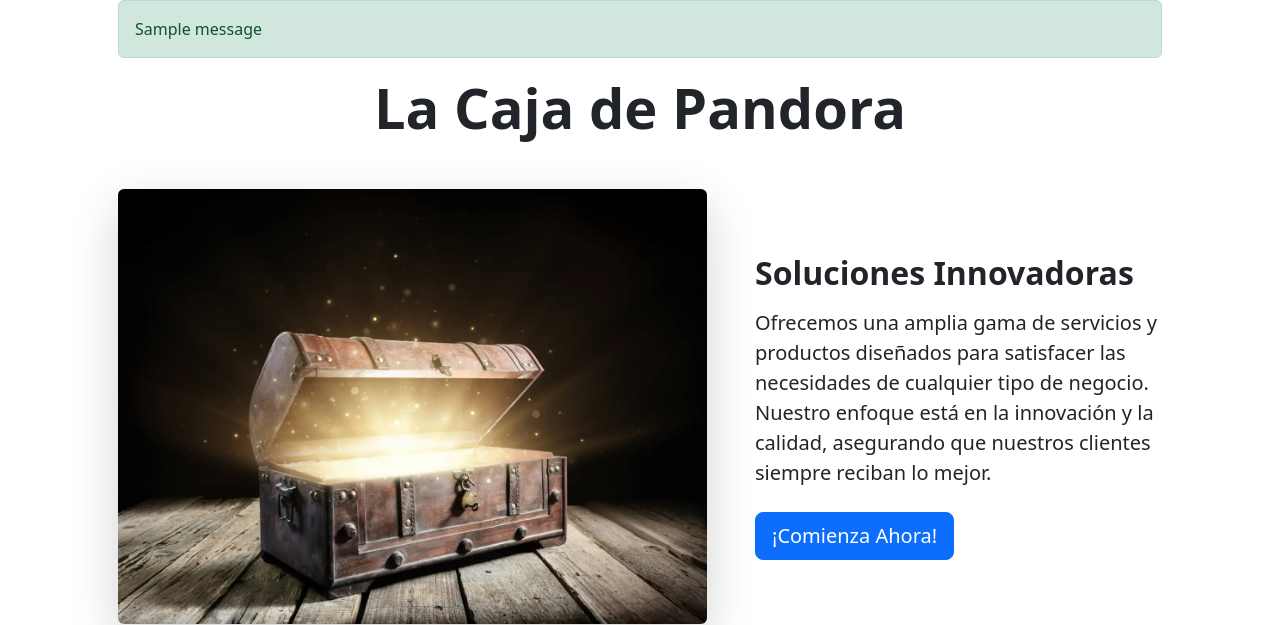
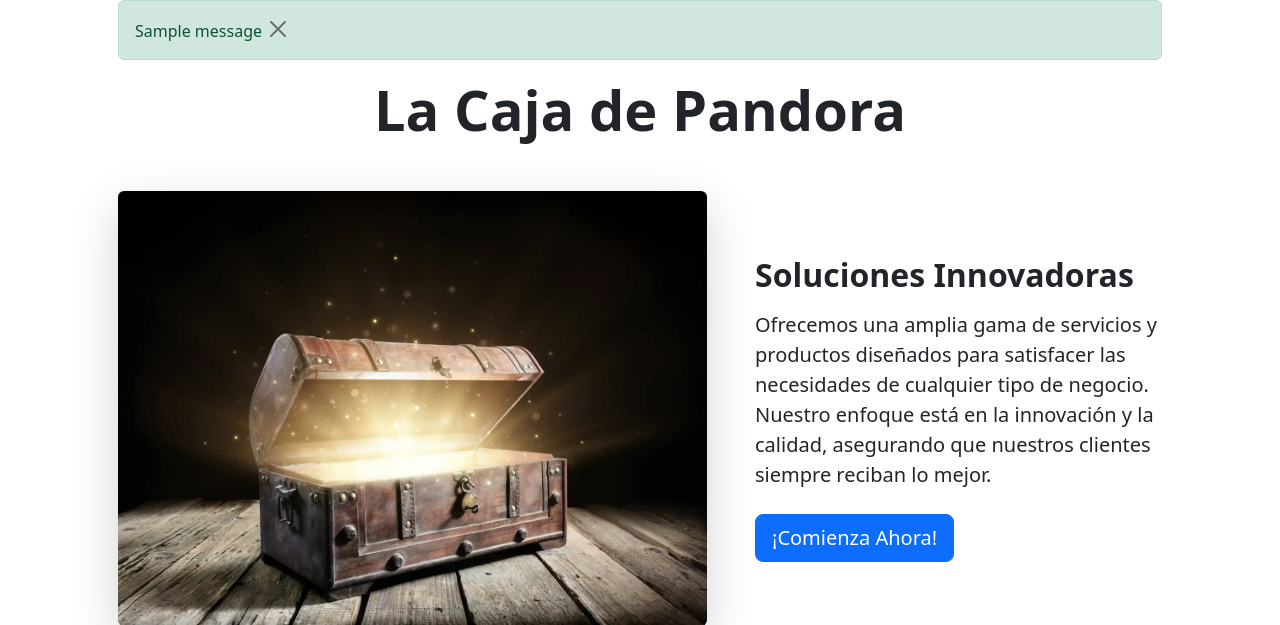
Before and after one commit to alessio1330/coder-EstebanAcevedo, a Django app: page / in a window 1280 px wide. Shown: the part 56-681 px from the top of the page. Run offline with Django 5.2, Linux system fonts and the light colour scheme; one stand-in notice (Sample message) is shown; some libraries are stand-ins or nearby versions.

Commit message:
feat: agregar botón de cierre a los mensajes de alerta en la plantilla base

```diff
--- a/src/core/templates/core/base.html
+++ b/src/core/templates/core/base.html
@@ -22,11 +22,13 @@
         <div class="container px-4 px-lg-5">
             {% if messages %}
                 {% for message in messages %}
-                    <div class="alert alert-{{ message.tags }}">
+                    <div class="alert alert-{{ message.tags }} fade show" role="alert"">
                         {{ message }}
+                        <button type="button" class="btn-close" data-bs-dismiss="alert" aria-label="Close"></button>
                     </div>
                 {% endfor %}
             {% endif %}
+
             {% block content %}
 
             {% endblock content %}
```
